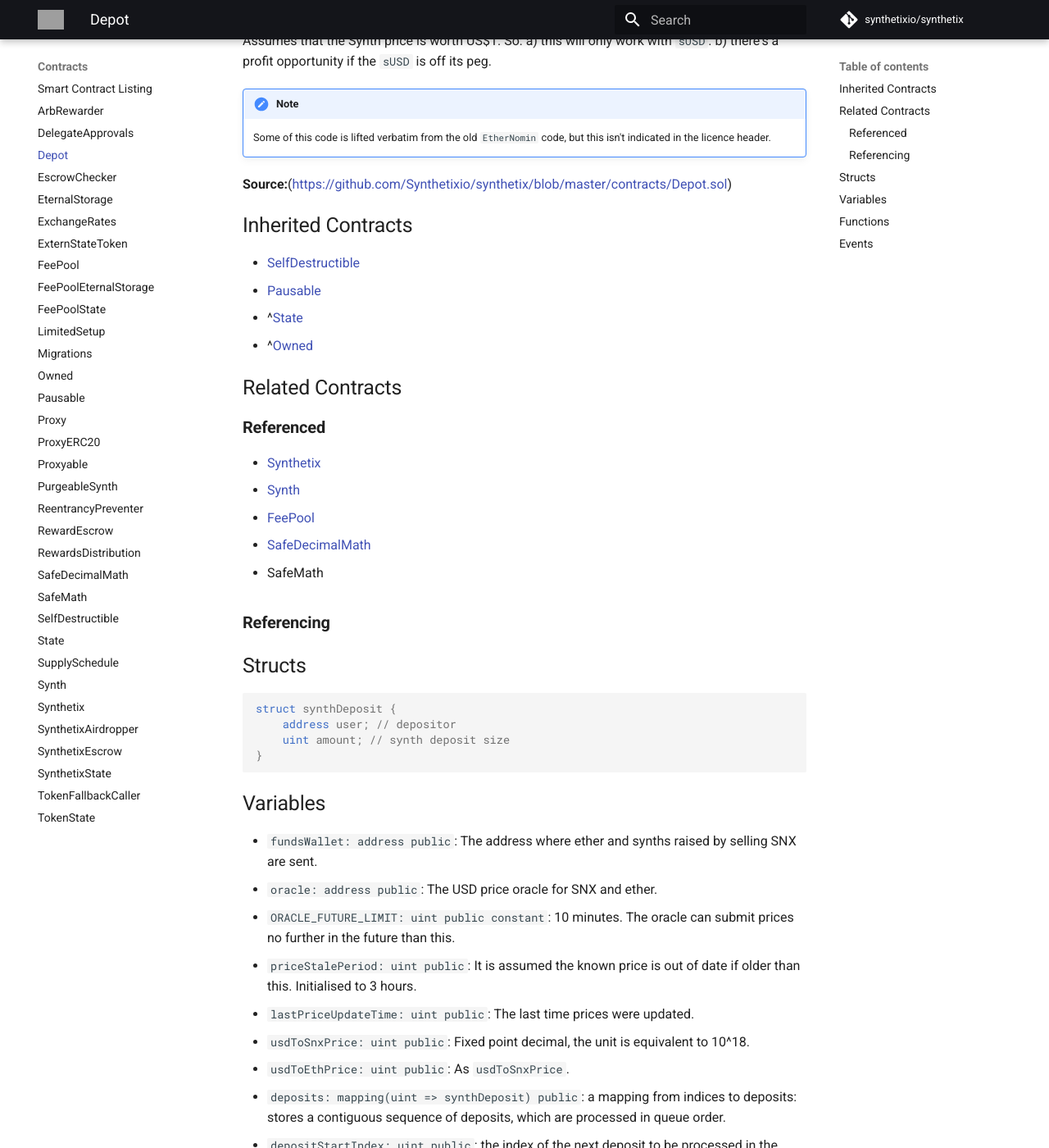
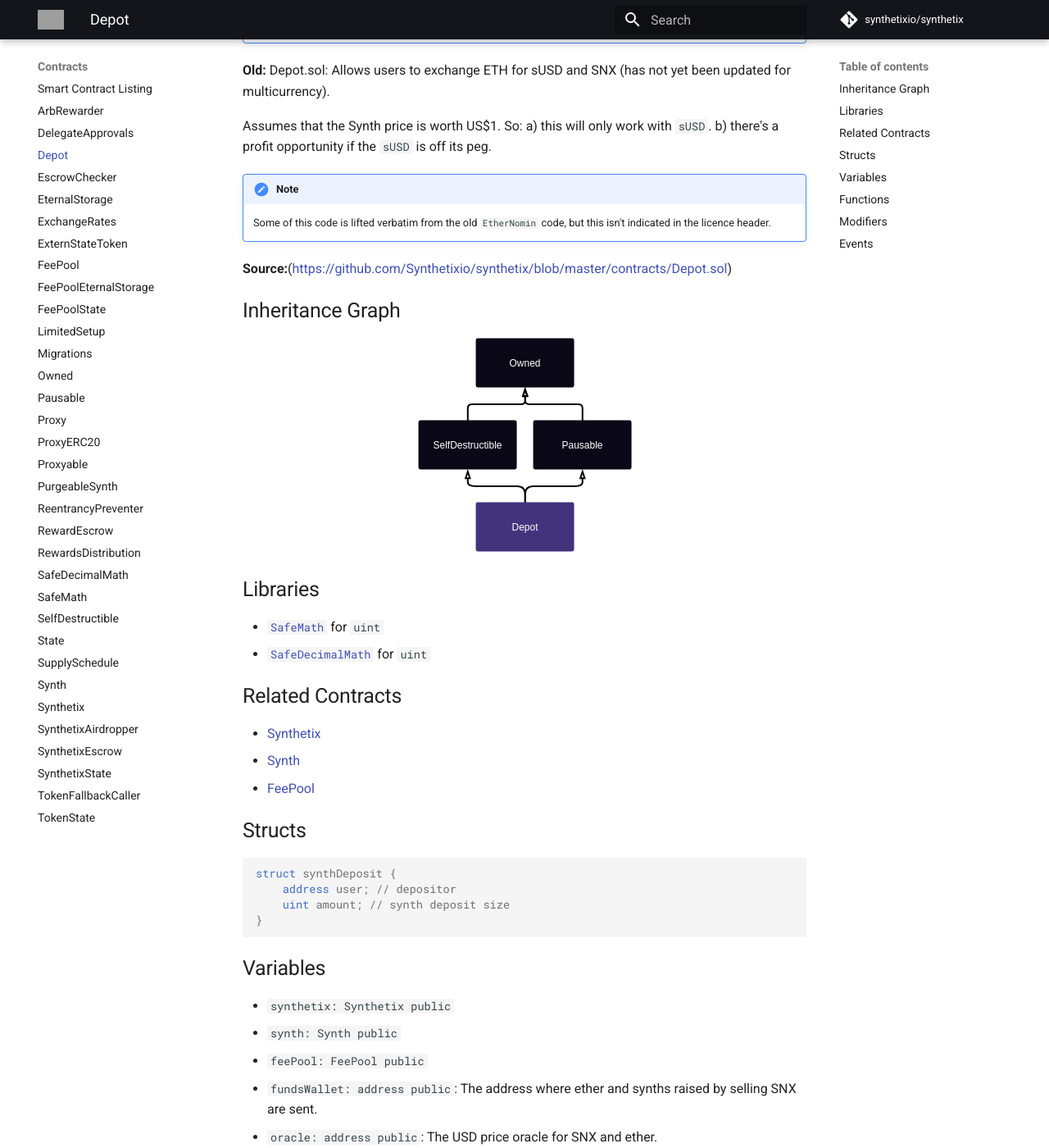
Before and after one commit to Synthetixio/synthetix, an MkDocs documentation site: the page built from docs/contracts/Depot.md, in a window 1280 px wide and 1400 px high, scrolled down 258 px. Shown: the whole window at 82% size. Built offline with MkDocs 1.6.1 and Material for MkDocs 9.7.7, drawn with Linux system fonts in a browser that asks for light colours; comment, search, counter and statistics services are not loaded; some of the changed text lies outside the part shown; grey boxes are pictures that could not be loaded.

Commit message:
Minor depot progress.

```diff
--- a/docs/contracts/Depot.md
+++ b/docs/contracts/Depot.md
@@ -1,4 +1,8 @@
 # Depot
+
+!!! todo
+
+    Finish this
 
 **Old:** Depot.sol: Allows users to exchange ETH for sUSD and SNX (has not yet been updated for multicurrency).
 
@@ -9,24 +13,22 @@
 
 **Source:**(https://github.com/Synthetixio/synthetix/blob/master/contracts/Depot.sol)
 
-## Inherited Contracts
+## Inheritance Graph
 
-* [SelfDestructible](SelfDestructible.md)
-* [Pausable](Pausable.md)
-* ^[State](State.md)
-* ^[Owned](Owned.md)
+<inheritance-graph>
+    ![Depot inheritance graph](../img/graphs/Depot.svg)
+</inheritance-graph>
+
+## Libraries
+
+* [`SafeMath`](SafeMath.md) for `uint`
+* [`SafeDecimalMath`](SafeDecimalMath.md) for `uint`
 
 ## Related Contracts
-
-### Referenced
 
 * [Synthetix](Synthetix.md)
 * [Synth](Synth.md)
 * [FeePool](FeePool.md)
-* [SafeDecimalMath](SafeDecimalMath.md)
-* SafeMath
-
-### Referencing
 
 ## Structs
 
@@ -39,6 +41,9 @@
 
 ## Variables
 
+* `synthetix: Synthetix public`
+* `synth: Synth public`
+* `feePool: FeePool public`
 * `fundsWallet: address public`: The address where ether and synths raised by selling SNX are sent.
 * `oracle: address public`: The USD price oracle for SNX and ether.
 * `ORACLE_FUTURE_LIMIT: uint public constant`: 10 minutes. The oracle can submit prices no further in the future than this.
@@ -62,8 +67,8 @@
 * `setPriceStalePeriod(uint _time)`: Only callable by the contract owner.
 * `setMinimumDepositAmount(uint _amount)`: Only callable by the contract owner. `_amount` must be greater than `UNIT`.
 * `updatePrices(uint newEthPrice, uint newSynthetixPrice, uint timeSent)`: Only callable by the oracle. The new prices must be the most recent, but no more than 10 minutes into the future.
+* `()` (fallback function): Calls `exchangeEtherForSynths`.
 * `exchangeEtherForSynths() returns (uint)`: Requires that the contract is not paused, and that the prices are not stale. Returns the number of sUSD exchanged. Converts any ether sent to the contract to a quantity of synths at current prices. Fulfils this quantity by iterating through the deposit queue until the entire quantity is found. If a given deposit is insufficient to cover the entire requested amount, it is exhausted and removed from the queue. For each deposit found, the proper quantity of ether is sent to the depositor. If the quantity could not be sent because the target is a non-payable contract, then it is remitted to `fundsWallet`. Then send the Synths to the recipient. If the whole quantity could not be fulfilled, then the remaining ether is refunded to the purchaser.
-* `()` (fallback function): Calls `exchangeEtherForSynths`.
 * `exchangeEtherForSynthsAtRate(uint guaranteedRate) returns (uint)`: Allows the caller to specify the current price, and then calls to `exchangeEtherForSynths`. Reverts if the current price does not match the price provided as an argument. This is intended as a protection against front-running by the contract owner, or otherwise a case where a price update is in flight at the invocation time.
 * `exchangeEtherForSynthetix() returns (uint)`: Requires that the contract is not paused, and that the prices are not stale. Converts the received ether to a quantity of SNX with `synthetixReceivedForEther`. Sends the ether to `fundsWallet`, sends the converted quantity of SNX to the message sender from the contract's own reserves. Returns the SNX quantity sent. If the contract has insufficient SNX, then the transfer will fail and the transaction will revert.
 * `exchangeEtherForSynthetixAtRate(uint guaranteedEtherRate, uint guaranteedSynthetixRate) returns (uint)`: As `exchangeEtherForSynthsAtRate` is to `exchangeEtherForSynths`, this is to `exchangeEtherForSynthetix`.
@@ -78,12 +83,18 @@
 * `synthetixReceivedForEther(uint amount) returns (uint)`: Multiplies `amount` by the `usdToEthPrice`, then calls to `synthetixReceivedForSynths` to deduct the transfer fee and to divide by `usdToSnxPrice`. Assumes that `sUSD` are worth exactly US\$1 each.
 * `synthsReceivedForEther(uint amount) returns (uint)`: Multiply by `usdToEthPrice` and deduct the transfer fee. Assumes that `sUSD` are worth exactly US\$1 each.
 
+## Modifiers
+
+* `onlyOracle`
+* `onlySynth`
+* `pricesNotStale`
+
 ## Events
 
 * `FundsWalletUpdated(address newFundsWallet)`
 * `OracleUpdated(address newOracle)`
-* `SynthUpdated(ISynth newSynthContract)`
-* `SynthetixUpdated(ISynthetix newSynthetixContract)`
+* `SynthUpdated(Synth newSynthContract)`
+* `SynthetixUpdated(Synthetix newSynthetixContract)`
 * `PriceStalePeriodUpdated(uint priceStalePeriod)`
 * `PricesUpdated(uint newEthPrice, uint newSynthetixPrice, uint timeSent)`
 * `Exchange(string fromCurrency, uint fromAmount, string toCurrency, uint toAmount)`
```
Also changed, not shown: docs/img/graphs/Depot.svg (added), 1 other file.
